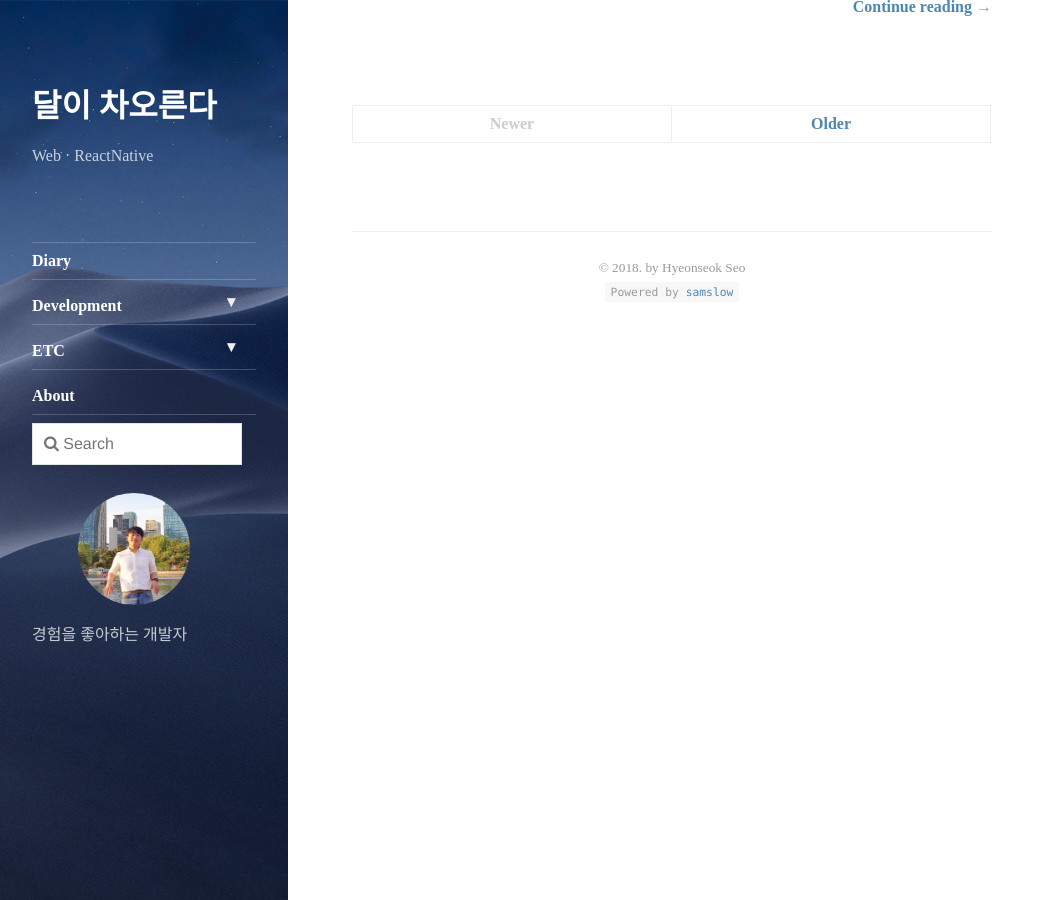
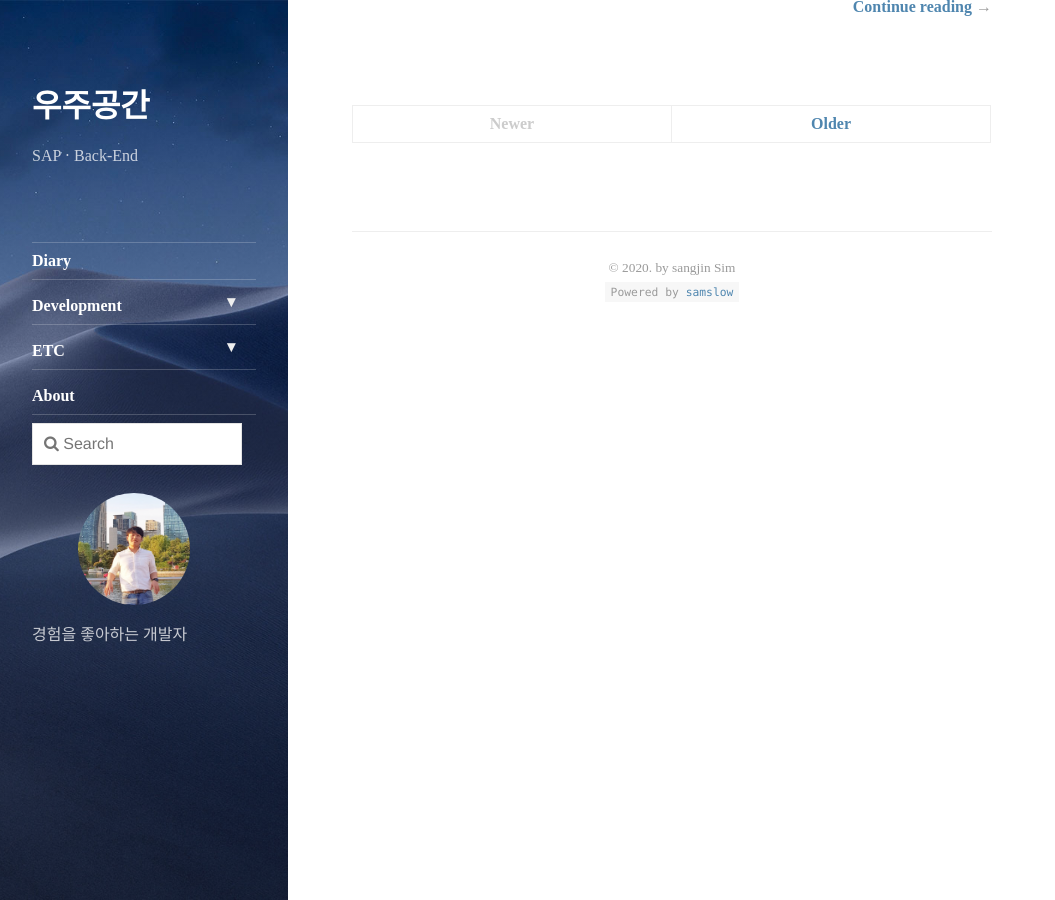
Before and after one commit to samjinxx/samjinxx.github.io, a Jekyll site: the page built from index.html, in a window 1280 px wide and 900 px high, scrolled down 1744 px. Shown: the whole window, without its empty margins (0-1055 px from the left). Built offline with Jekyll 4.4.1, drawn with Linux system fonts in a browser that asks for light colours; nearby versions of some CDN libraries; the list of posts is cut into pages by our own code.

Commit message:
Update _config.yml

```diff
--- a/_config.yml
+++ b/_config.yml
@@ -2,7 +2,7 @@
 
 # -----------------------------------------------------------------------------
 #  User configuration
-title: 달이 차오른다
+title: 우주공간
 
 # The unique resource location of your page.
 # Set to `https://<username>.github.io` when hosting on GitHub Pages
@@ -13,7 +13,7 @@ url: https://samjinxx.github.io
 baseurl: ""
 
 # A very short description of your page
-tagline: Web · ReactNative
+tagline: SAP · Back-End
 
 # A short description of the page, used in the sidebar and as fallback for the meta description tag.
 # Markdown enabled, but don't use more than one paragraph (enforced by `>`)
@@ -22,8 +22,8 @@ description: |
 
 # This should be the same author as first entry in `_data/authors.yml`
 author:
-  name: hyeonseok seo
-  email: shsdf302@gmail.com
+  name: sangjin sim
+  email: cyworld4512@gmail.com
 
 # Fallback image and color
 image: /assets/img/nap.jpg
@@ -50,7 +50,7 @@ google_analytics: UA-129588106-1
 disqus_shortname: samslow
 
 # This text will appear in the footer of every page. Markdown enabled.
-copyright: "&copy; 2018. by Hyeonseok Seo"
+copyright: "&copy; 2020. by sangjin Sim"
 
 # Format of the permalinks
 permalink: pretty
```
